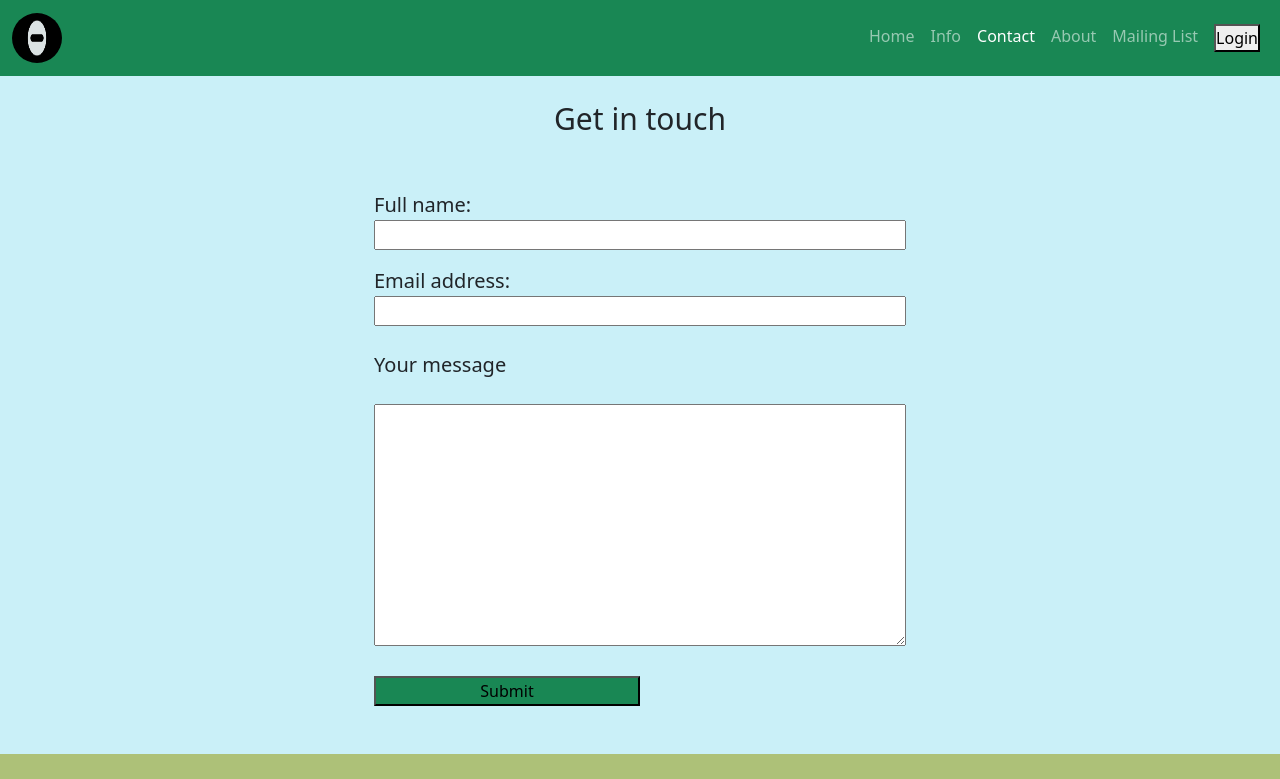
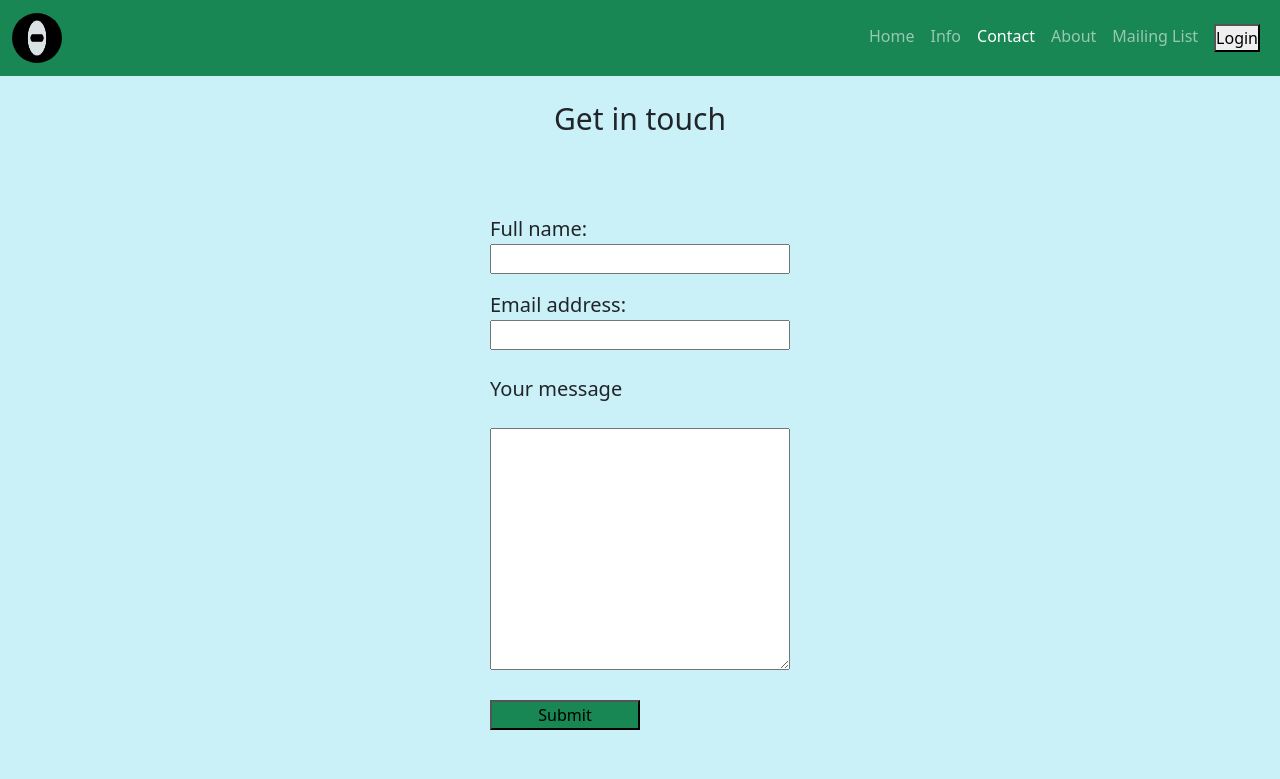
Before and after one commit to danmesfin/bookstore-with-bs, a plain HTML site: page contact.html in a window 1280 px wide. Shown: the top 779 px of the page. Drawn offline with Linux system fonts and the light colour scheme.

Commit message:
updates ..

```diff
--- a/contact.html
+++ b/contact.html
@@ -54,11 +54,12 @@
       </div>
     </nav>
 
-    <div class="container-fluid mt-5">
+    <div class="container mt-5">
 
       <div class="d-flex"><h3 class="h5 pt-5">Get in touch</h3></div>
-      <div class="d-flex flex-column w-50 mx-auto py-5 px-5 justify-content-center">
-        <form action="px-5">
+      <div class="row  py-md-5 px-md-5 justify-content-center">
+        <div  class=" col-sm-4 p-4">
+          <form action="px-md-5">
             <label for="fname">Full name:</label><br />
             <input
               class="w-100"
@@ -79,6 +80,8 @@
             <textarea name="message" rows="10"  class="w-100"></textarea><br /><br />
             <input class="bg-success w-50 mx-sm-auto" type="submit" name="button" value="Submit" />
           </form>
+        </div>
+
       </div>
     </div>
 
```
Also changed, not shown: info.html (+1 -1 lines), mailinglist.html (+7 -4 lines). Lines whose indentation alone changed are shown as unchanged.
